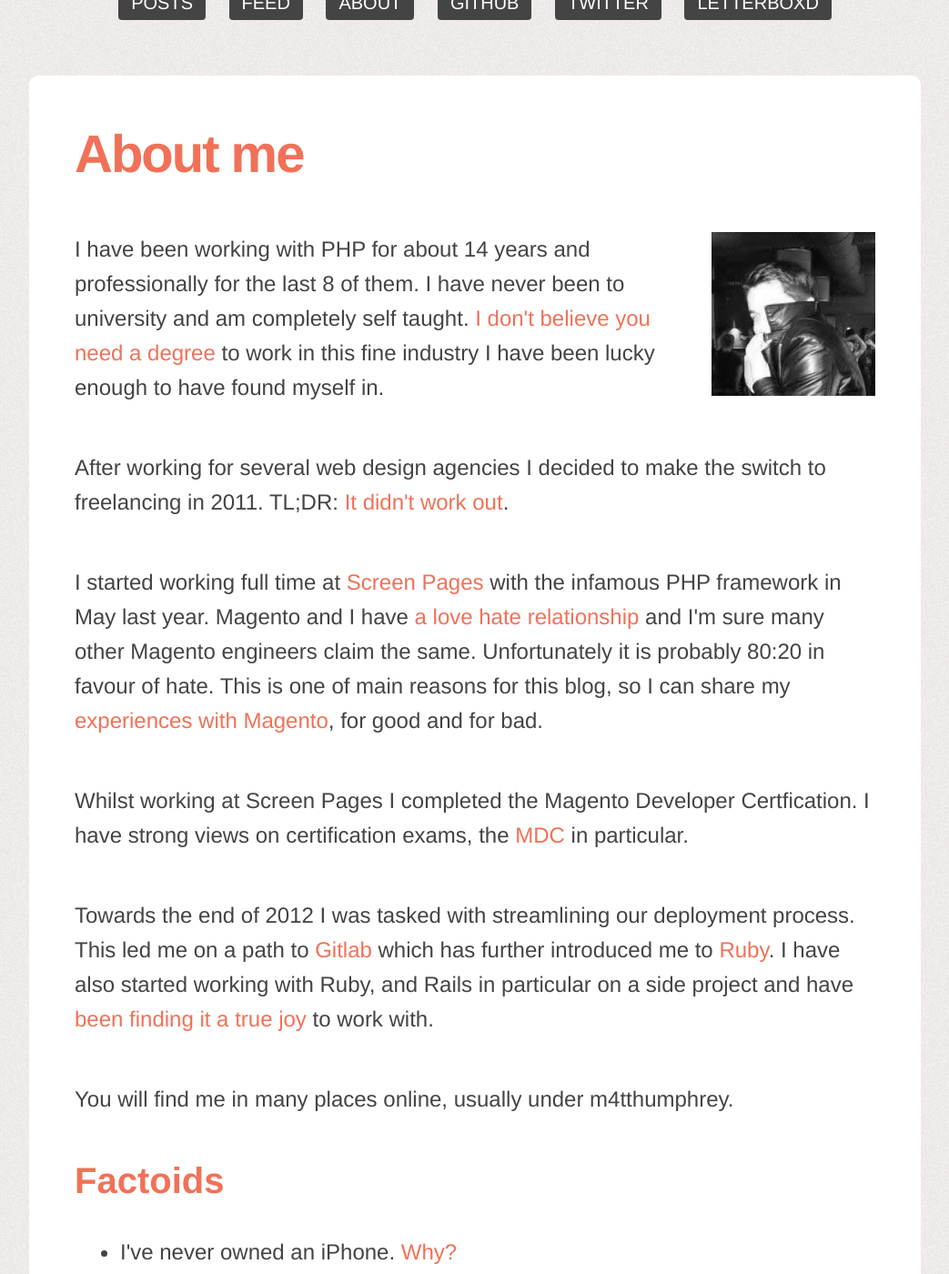
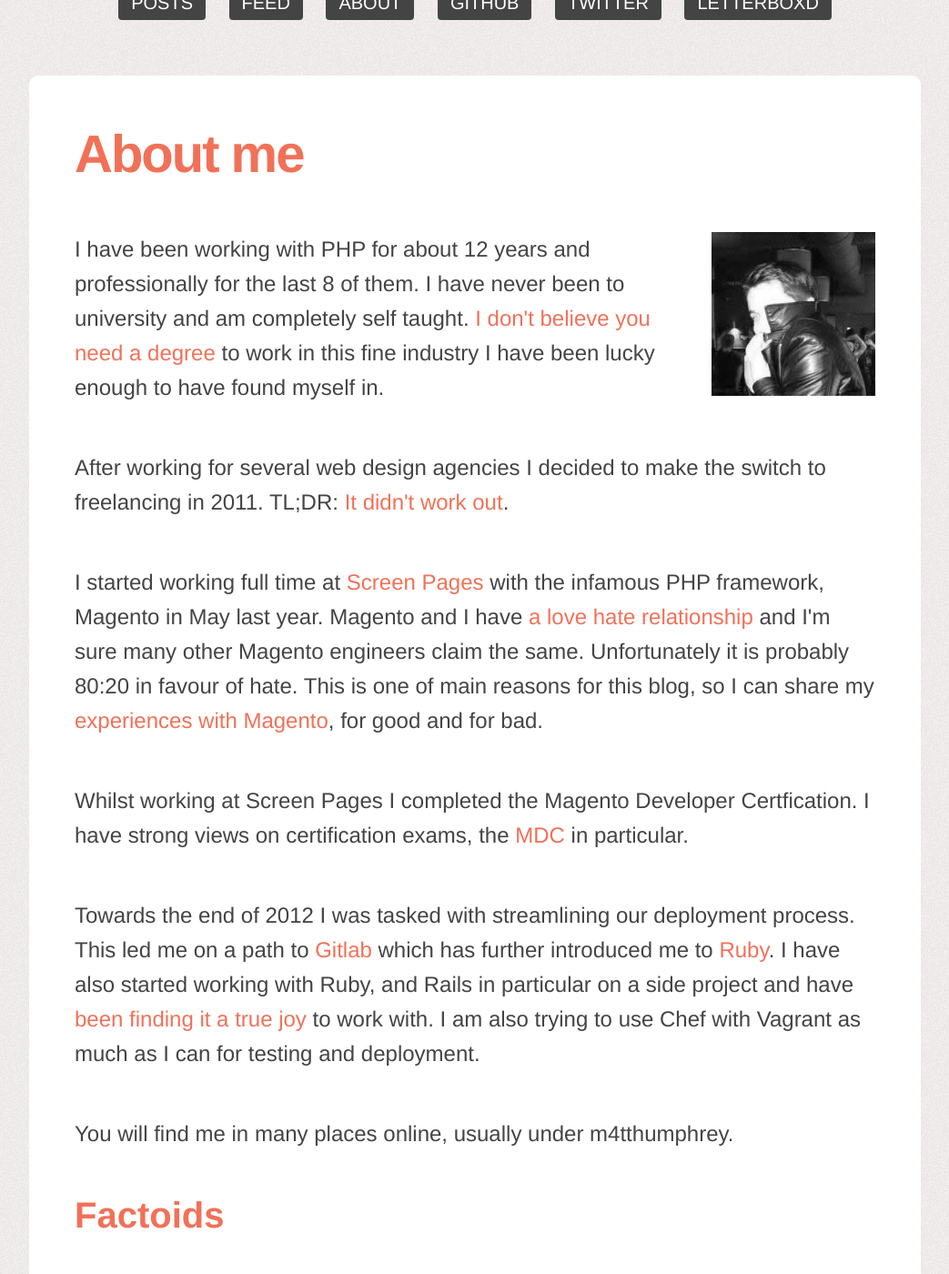
Before and after one commit to m4tthumphrey/jekyll, a Jekyll site: the page built from about.html, in a window 1280 px wide and 1400 px high, scrolled down 222 px. Shown: the whole window at 91% size, without its empty margins (118-1161 px from the left). Built offline with Jekyll 4.4.1, drawn with Linux system fonts in a browser that asks for light colours; comment, search, counter and statistics services are not loaded.

Commit message:
Updated about me - miscalculated my age! haha!

```diff
--- a/about.html
+++ b/about.html
@@ -8,15 +8,15 @@ title: About me
 
           <img src="img/matt_bw.jpg" class="img-right">
 
-          <p>I have been working with PHP for about 14 years and professionally for the last 8 of them. I have never been to university and am completely self taught. <a href="#">I don't believe you need a degree</a> to work in this fine industry I have been lucky enough to have found myself in.</p>
+          <p>I have been working with PHP for about 12 years and professionally for the last 8 of them. I have never been to university and am completely self taught. <a href="#">I don't believe you need a degree</a> to work in this fine industry I have been lucky enough to have found myself in.</p>
 
           <p>After working for several web design agencies I decided to make the switch to freelancing in 2011. TL;DR: <a href="#">It didn't work out</a>.</p>
 
-          <p>I started working full time at <a href="http://www.screenpages.com">Screen Pages</a> with the infamous PHP framework in May last year. Magento and I have <a href="http://www.gxjansen.com/my-life-with-magento/" target="_blank">a love hate relationship</a> and I'm sure many other Magento engineers claim the same. Unfortunately it is probably 80:20 in favour of hate. This is one of main reasons for this blog, so I can share my <a href="#">experiences with Magento</a>, for good <em>and</em> for bad.</p>
+          <p>I started working full time at <a href="http://www.screenpages.com">Screen Pages</a> with the infamous PHP framework, Magento in May last year. Magento and I have <a href="http://www.gxjansen.com/my-life-with-magento/" target="_blank">a love hate relationship</a> and I'm sure many other Magento engineers claim the same. Unfortunately it is probably 80:20 in favour of hate. This is one of main reasons for this blog, so I can share my <a href="#">experiences with Magento</a>, for good <em>and</em> for bad.</p>
 
           <p>Whilst working at Screen Pages I completed the Magento Developer Certfication. I have strong views on certification exams, the <a href="#">MDC</a> in particular.</p>
 
-          <p>Towards the end of 2012 I was tasked with streamlining our deployment process. This led me on a path to <a href="#">Gitlab</a> which has further introduced me to <a href="#">Ruby</a>. I have also started working with Ruby, and Rails in particular on a side project and have <a href="#">been finding it a true joy</a> to work with.</p>
+          <p>Towards the end of 2012 I was tasked with streamlining our deployment process. This led me on a path to <a href="#">Gitlab</a> which has further introduced me to <a href="#">Ruby</a>. I have also started working with Ruby, and Rails in particular on a side project and have <a href="#">been finding it a true joy</a> to work with. I am also trying to use Chef with Vagrant as much as I can for testing and deployment.</p>
 
           <p>You will find me in many places online, usually under <em>m4tthumphrey</em>.
 
```
